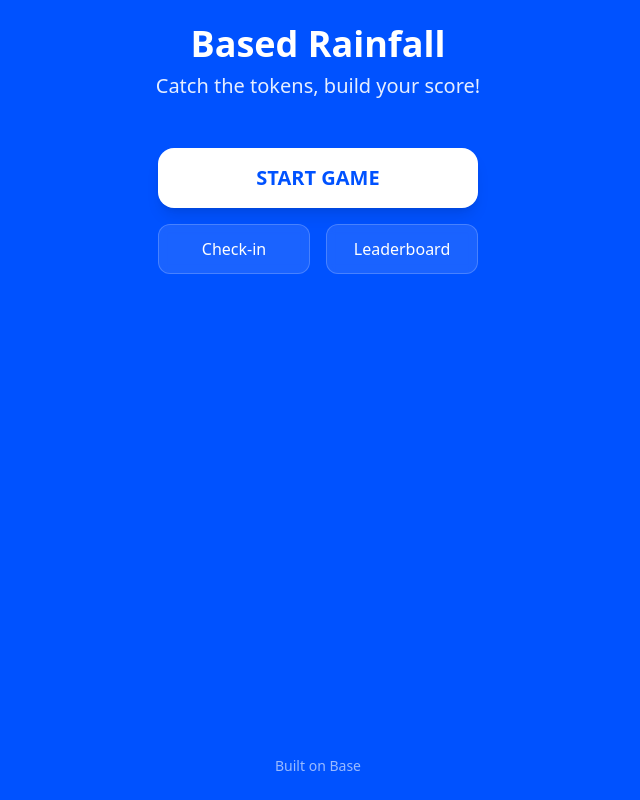
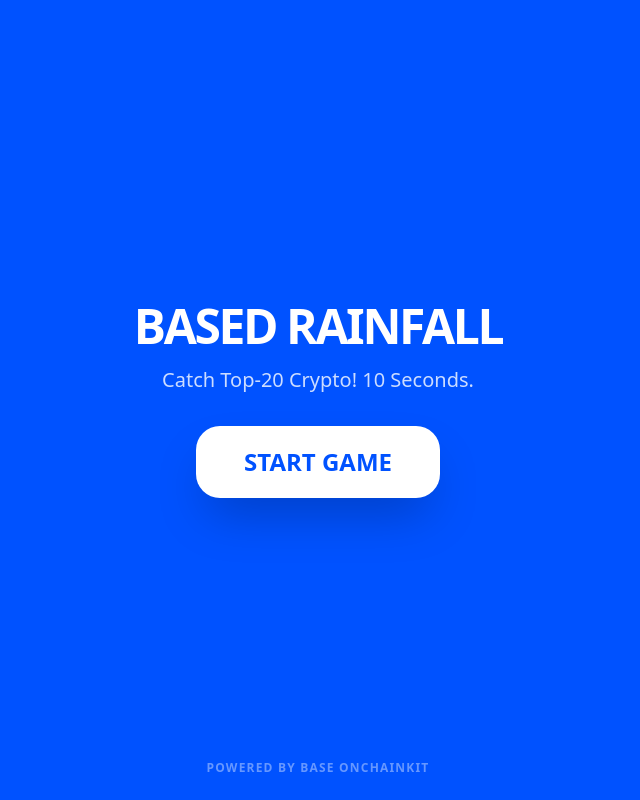
Before and after one commit to Yrhcp/based-rainfall, a Next.js app: page / in a window 1280 px wide. Shown: the whole page, without its empty margins (322-962 px from the left). Built offline with nearby package versions, Linux system fonts and the light colour scheme.

Commit message:
feat: implement Based Rainfall game UI

```diff
--- a/src/app/page.tsx
+++ b/src/app/page.tsx
@@ -1,28 +1,138 @@
-import React from 'react';
+"use client";
 
-export default function Home() {
+import React, { useState, useEffect } from 'react';
+import { motion, AnimatePresence } from 'framer-motion';
+import { Trophy, Clock } from 'lucide-react';
+
+// Топ-20 монет по капе (логотипы с CoinGecko CDN)
+const TOKENS = [
+  { id: 'btc', name: 'Bitcoin', img: 'https://assets.coingecko.com/coins/images/1/large/bitcoin.png', points: 100 },
+  { id: 'eth', name: 'Ethereum', img: 'https://assets.coingecko.com/coins/images/279/large/ethereum.png', points: 50 },
+  { id: 'sol', name: 'Solana', img: 'https://assets.coingecko.com/coins/images/4128/large/solana.png', points: 30 },
+  { id: 'usdc', name: 'USDC', img: 'https://assets.coingecko.com/coins/images/6319/large/USD_Coin_icon.png', points: 10 },
+  { id: 'bnb', name: 'BNB', img: 'https://assets.coingecko.com/coins/images/825/large/bnb-icon2_2x.png', points: 40 },
+  { id: 'xrp', name: 'XRP', img: 'https://assets.coingecko.com/coins/images/44/large/xrp-symbol-white-128.png', points: 20 },
+  { id: 'doge', name: 'Dogecoin', img: 'https://assets.coingecko.com/coins/images/5/large/dogecoin.png', points: 15 },
+  { id: 'ada', name: 'Cardano', img: 'https://assets.coingecko.com/coins/images/975/large/cardano.png', points: 10 },
+  { id: 'trx', name: 'TRON', img: 'https://assets.coingecko.com/coins/images/1094/large/tron-logo.png', points: 10 },
+  { id: 'dot', name: 'Polkadot', img: 'https://assets.coingecko.com/coins/images/12171/large/polkadot.png', points: 25 },
+];
+
+export default function Game() {
+  const [gameState, setGameState] = useState<'start' | 'playing' | 'end'>('start');
+  const [score, setScore] = useState(0);
+  const [timeLeft, setTimeLeft] = useState(10);
+  const [fallingTokens, setFallingTokens] = useState<{ id: number; type: typeof TOKENS[0]; x: number }[]>([]);
+
+  const startGame = () => {
+    setScore(0);
+    setTimeLeft(10);
+    setGameState('playing');
+    setFallingTokens([]);
+  };
+
+  // Логика падения монет
+  useEffect(() => {
+    if (gameState !== 'playing') return;
+
+    const timer = setInterval(() => {
+      setTimeLeft((prev) => {
+        if (prev <= 1) {
+          setGameState('end');
+          return 0;
+        }
+        return prev - 1;
+      });
+    }, 1000);
+
+    // Интервал появления новых монет (очень часто для сложности)
+    const spawner = setInterval(() => {
+      const randomToken = TOKENS[Math.floor(Math.random() * TOKENS.length)];
+      const newToken = {
+        id: Date.now() + Math.random(),
+        type: randomToken,
+        x: Math.floor(Math.random() * 85), // Случайная позиция по горизонтали
+      };
+      setFallingTokens((prev) => [...prev, newToken]);
+    }, 250); // Каждые 250мс падает новая монета
+
+    return () => {
+      clearInterval(timer);
+      clearInterval(spawner);
+    };
+  }, [gameState]);
+
+  const catchToken = (id: number, points: number) => {
+    setScore((prev) => prev + points);
+    setFallingTokens((prev) => prev.filter((t) => t.id !== id));
+  };
+
   return (
-    <main className="min-h-screen bg-[#0052FF] flex flex-col items-center justify-center text-white p-6 font-sans">
-      <h1 className="text-4xl font-bold mb-2">Based Rainfall</h1>
-      <p className="text-xl opacity-90 mb-12 text-center">Catch the tokens, build your score!</p>
+    <main className="relative min-h-screen bg-[#0052FF] overflow-hidden flex flex-col items-center justify-center text-white p-4 font-sans select-none">
 
-      <div className="w-full max-w-xs space-y-4">
-        <button className="w-full bg-white text-[#0052FF] font-bold py-4 rounded-2xl text-xl shadow-lg hover:scale-105 active:scale-95 transition-transform">
-          START GAME
-        </button>
+      {/* Шапка с данными */}
+      {gameState === 'playing' && (
+        <div className="absolute top-10 left-0 right-0 flex justify-between px-8 z-50">
+          <div className="flex items-center gap-2 bg-white/20 backdrop-blur-md px-4 py-2 rounded-2xl">
+            <Trophy size={20} />
+            <span className="text-xl font-bold">{score}</span>
+          </div>
+          <div className="flex items-center gap-2 bg-white/20 backdrop-blur-md px-4 py-2 rounded-2xl">
+            <Clock size={20} />
+            <span className="text-xl font-bold">{timeLeft}s</span>
+          </div>
+        </div>
+      )}
 
-        <div className="grid grid-cols-2 gap-4">
-          <button className="bg-white/10 border border-white/20 py-3 rounded-xl font-medium backdrop-blur-sm">
-            Check-in
-          </button>
-          <button className="bg-white/10 border border-white/20 py-3 rounded-xl font-medium backdrop-blur-sm">
-            Leaderboard
+      {/* Начальный экран */}
+      {gameState === 'start' && (
+        <div className="text-center z-50">
+          <h1 className="text-5xl font-extrabold mb-4 tracking-tighter">BASED RAINFALL</h1>
+          <p className="text-xl opacity-80 mb-8">Catch Top-20 Crypto! 10 Seconds.</p>
+          <button
+            onClick={startGame}
+            className="bg-white text-[#0052FF] text-2xl font-black py-5 px-12 rounded-3xl shadow-2xl hover:scale-105 active:scale-95 transition-all"
+          >
+            START GAME
           </button>
         </div>
-      </div>
+      )}
 
-      <footer className="mt-auto opacity-60 text-sm">
-        Built on Base
+      {/* Игровое поле (Падающие монеты) */}
+      <AnimatePresence>
+        {gameState === 'playing' && fallingTokens.map((token) => (
+          <motion.div
+            key={token.id}
+            initial={{ y: -100, x: `${token.x}%`, opacity: 1 }}
+            animate={{ y: '110vh' }}
+            exit={{ scale: 0, opacity: 0 }}
+            transition={{ duration: 1.8, ease: "linear" }} // Скорость падения
+            onPointerDown={() => catchToken(token.id, token.type.points)}
+            className="absolute cursor-pointer touch-none"
+            style={{ width: '60px', height: '60px' }}
+          >
+            <img src={token.type.img} alt={token.type.name} className="w-full h-full object-contain pointer-events-none drop-shadow-lg" />
+          </motion.div>
+        ))}
+      </AnimatePresence>
+
+      {/* Экран завершения */}
+      {gameState === 'end' && (
+        <div className="text-center z-50 bg-white/10 backdrop-blur-xl p-10 rounded-3xl border border-white/20">
+          <h2 className="text-3xl font-bold mb-2">TIME&apos;S UP!</h2>
+          <div className="text-6xl font-black mb-6 text-yellow-400">{score}</div>
+          <button
+            onClick={startGame}
+            className="w-full bg-white text-[#0052FF] font-bold py-4 rounded-2xl mb-4"
+          >
+            TRY AGAIN
+          </button>
+          <p className="text-sm opacity-60 italic text-white">Your score will be saved on Base soon...</p>
+        </div>
+      )}
+
+      <footer className="absolute bottom-6 opacity-40 text-xs tracking-widest uppercase font-bold">
+        Powered by Base OnchainKit
       </footer>
     </main>
   );
```
